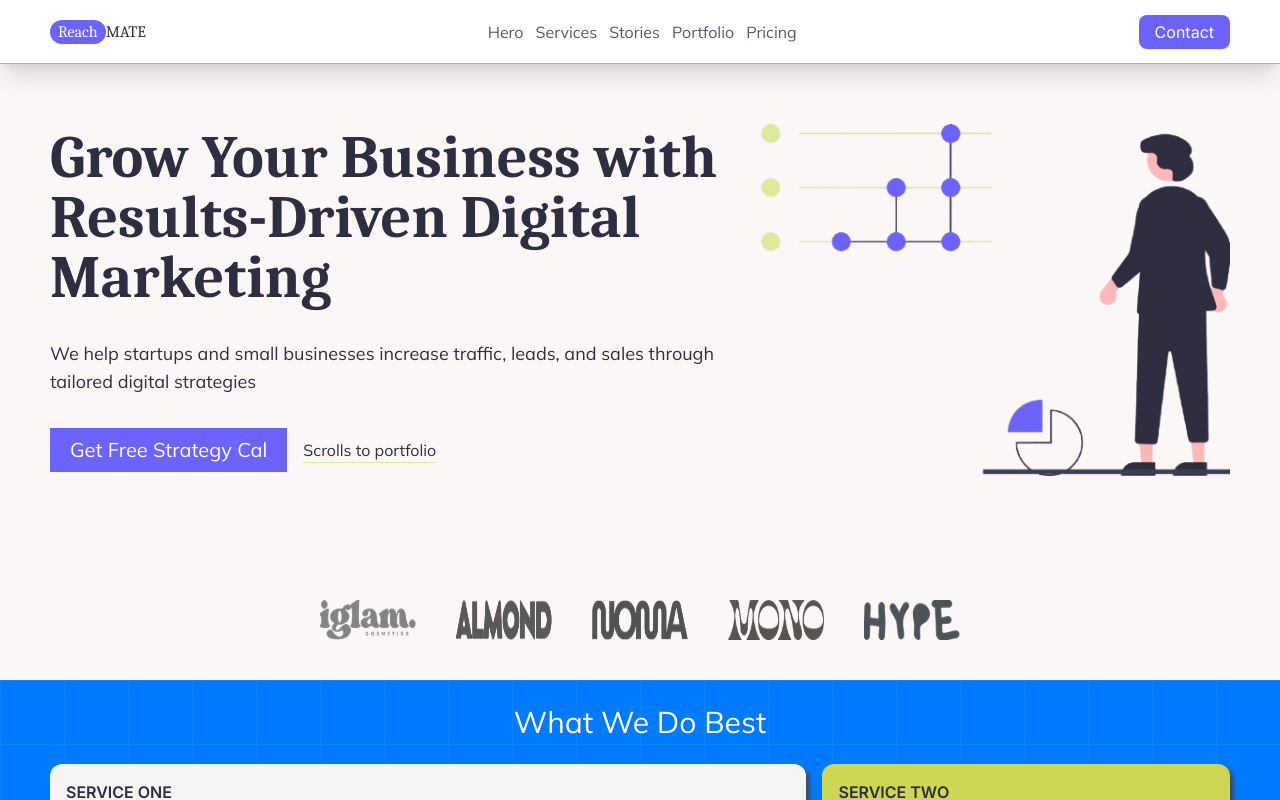
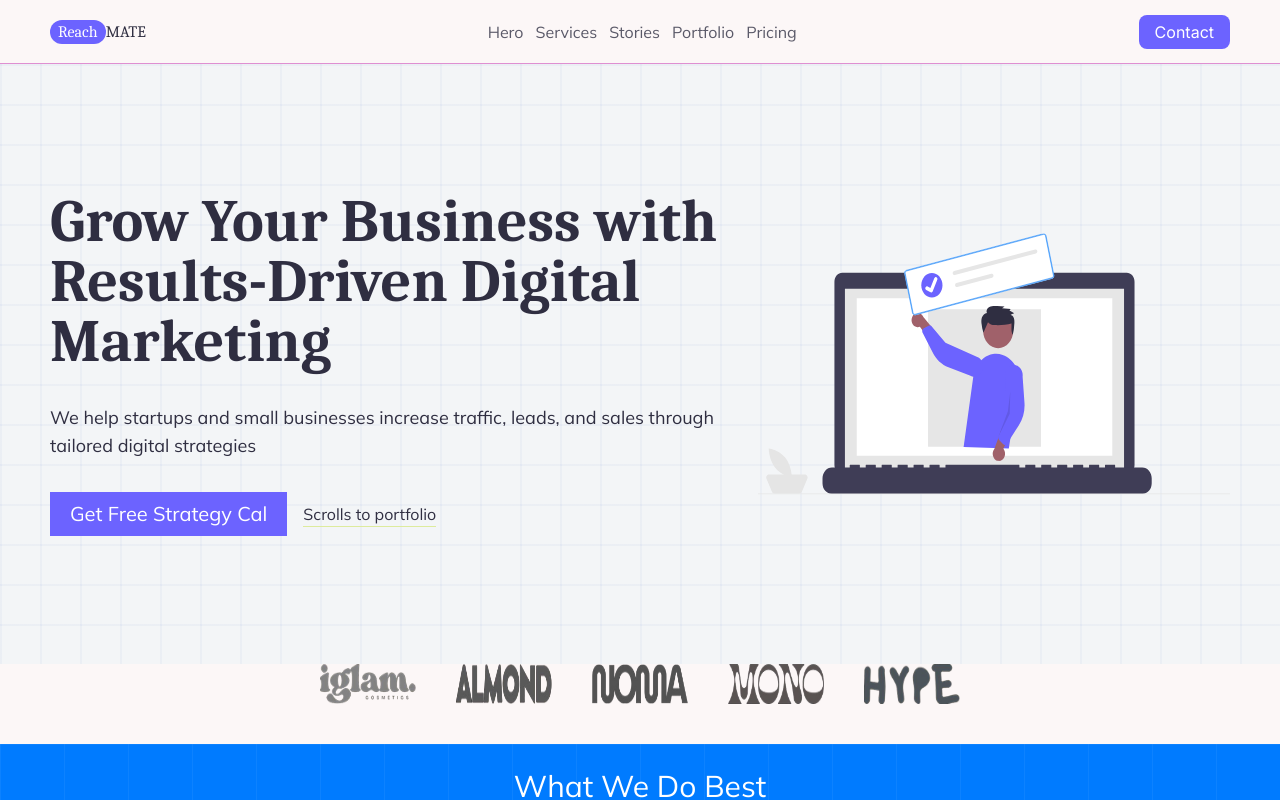
Before and after one commit to mohammedAliYusuf09/react-mate, a Next.js app: page / in a window 1280 px wide. Shown: the top 800 px of the page. Built offline with nearby package versions, Linux system fonts and the light colour scheme.

Commit message:
add some motion animation and hero section modefyed

```diff
--- a/app/globals.css
+++ b/app/globals.css
@@ -46,6 +46,15 @@ body {
   margin: 0;
 }
 
+.bg-grid-white {
+  background-color: #f3f5f7; /* Base blue background */
+  background-image:
+    linear-gradient(to right, #5070c90d 2px, transparent 2px),
+    linear-gradient(to bottom, #5070c90d 2px, transparent 2px);
+  background-size: 40px 40px; /* Size of each grid cell */
+  margin: 0;
+}
+
 .shadow-custom {
   box-shadow: 4px 4px 4px rgba(70, 65, 65, 0.8);
 }
--- a/app/layout.tsx
+++ b/app/layout.tsx
@@ -33,7 +33,7 @@ export default function RootLayout({
   children: React.ReactNode;
 }>) {
   return (
-    <html lang="en">
+    <html lang="en" className="scroll-smooth">
       <body
         className={`${caladea.className} ${mulish.className} ${inter.className} antialiased`}
       >
--- a/components/ActionButton.tsx
+++ b/components/ActionButton.tsx
@@ -1,3 +1,5 @@
+'use client'
+import {motion} from "motion/react" ;
 import { Mulish } from "next/font/google";
 
 const mulish = Mulish({
@@ -8,8 +10,12 @@ const mulish = Mulish({
 
 function ActionButton() {
   return (
-    <button className={`${mulish.className} bg-[#6C63FF] text-lg md:text-xl text-white
-          px-5 py-2 hover:bg-[#695997] transition-colors ease-in-out duration-150`}>Get Free Strategy Cal</button>
+    <motion.div
+    className={`${mulish.className} bg-[#6C63FF] text-lg md:text-xl
+    text-white px-5 py-2 cursor-pointer`}
+    whileHover={{ scale: 1.1 }}
+    transition={{ type: "spring", stiffness: 400, damping: 10 }}
+    >Get Free Strategy Cal</motion.div>
   )
 }
 
--- a/components/Hero.tsx
+++ b/components/Hero.tsx
@@ -1,5 +1,5 @@
 import Image from "next/image"
-import heroImage from "@/public/assets/hero-image-final.png"
+import heroImage from "@/public/hero-img.svg"
 import { Caladea, Mulish } from "next/font/google";
 import ActionButton from "./ActionButton";
 
@@ -17,7 +17,8 @@ const mulish = Mulish({
 
 function Hero() {
   return (
-    <div className="responsive-container md:flex md:flex-row md:gap-2 md:h-[500px] lg:h-[600px] items-center">
+    <div className="bg-grid-white">
+      <div className="responsive-container md:flex md:flex-row md:gap-2 md:h-[500px] lg:h-[600px] items-center">
 
       <div className="md:w-[60%] flex flex-col gap-4 md:gap-8">
         <h1 className={`text-[#2F2E41] text-4xl sm:text-5xl md:text-5xl lg:text-6xl text-center md:text-start mt-4 pt-10 md:pt-0 md:mt-0 ${caladea.className} text-bold`}>Grow Your Business with Results-Driven Digital Marketing</h1>
@@ -31,6 +32,8 @@ function Hero() {
       <Image className="md:w-[40%] md:h-[22rem] pt-10 md:pt-0 m-auto"  src={heroImage} alt="Hero Image" />
 
     </div>
+    </div>
+
   )
 }
 
--- a/components/Navbar.tsx
+++ b/components/Navbar.tsx
@@ -3,7 +3,7 @@
 import { Mulish, Inter } from "next/font/google";
 import { CiMenuBurger } from "react-icons/ci";
 import ContactButton from "./ContactButton";
-import { useEffect, useState } from "react";
+import {  useState } from "react";
 import { easeInOut, motion, useMotionValueEvent, useScroll } from "motion/react"
 
 const inter = Inter({
@@ -19,11 +19,6 @@ const mulish = Mulish({
   display: 'swap',
 });
 
-
-
-
-
-
 function Navbar() {
 
   const [scrolled, setScrolled] = useState<boolean>(false);
@@ -31,9 +26,9 @@ function Navbar() {
   const {scrollY} = useScroll();
 
   useMotionValueEvent(scrollY, "change", (latest) => {
-    if(latest > 20){
-      setScrolled(true);
-    }
+
+    setScrolled(latest > 20 ? true : false);
+
 
     const pre = scrollY.getPrevious();
     if (pre !== undefined && latest > pre && latest > 150) {
```
Also changed, not shown: public/hero-img.svg (added).
